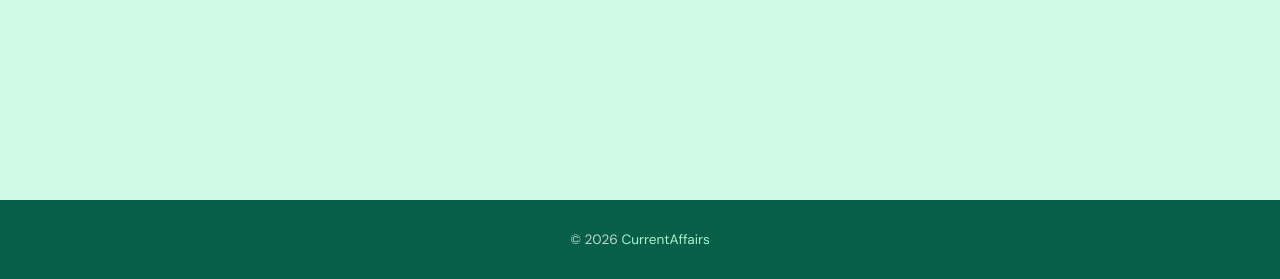
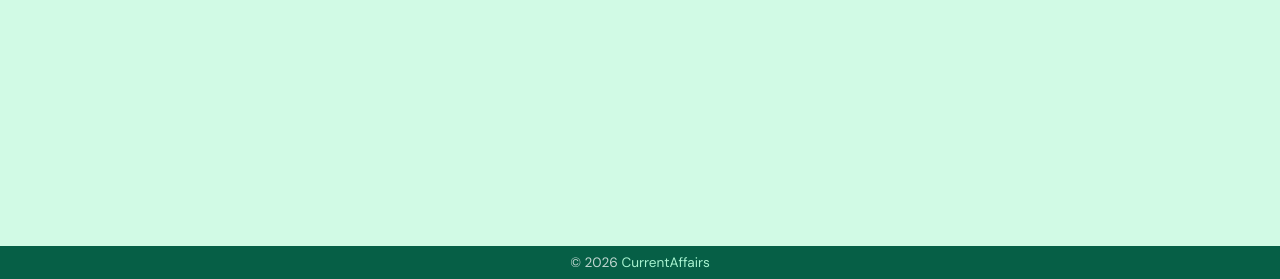
Before and after one commit to PvlKr16/Blogforest, a Django app: page / in a window 1280 px wide. Shown: the part 521-800 px from the top of the page. Run offline with Django 4.2, Linux system fonts and the light colour scheme; the visitor is signed in with stand-in values (Sample User, id 1); data that the repository does not hold is empty.

Commit message:
Footer height reduced

```diff
--- a/blogapp/static/blogapp/css/main.css
+++ b/blogapp/static/blogapp/css/main.css
@@ -982,7 +982,7 @@ textarea.form-control { resize: vertical; min-height: 100px; }
   margin-top: auto;
   background: var(--accent-1);
   color: rgba(255,255,255,.75);
-  padding: 28px 0;
+  padding: 5px 0;
   font-size: .85rem;
   text-align: center;
 }
```
